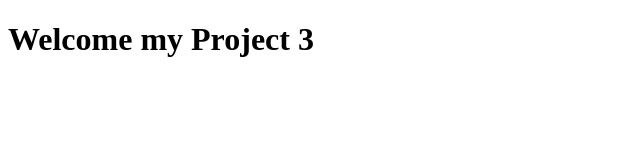
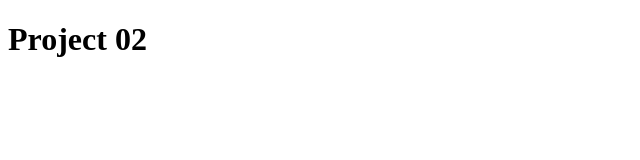
Before and after one commit to Thalengyos/Lab02, a plain HTML site: page index.html in a window 1280 px wide. Shown: the whole page, without its empty margins (0-640 px from the left). Drawn offline with Linux system fonts and the light colour scheme.

Commit message:
Update index.html

```diff
--- a/index.html
+++ b/index.html
@@ -6,6 +6,6 @@
     <title>Document</title>
 </head>
 <body>
-    <h1>Welcome my Project 3</h1>
+    <h1>Project 02</h1>
 </body>
 </html>
```
